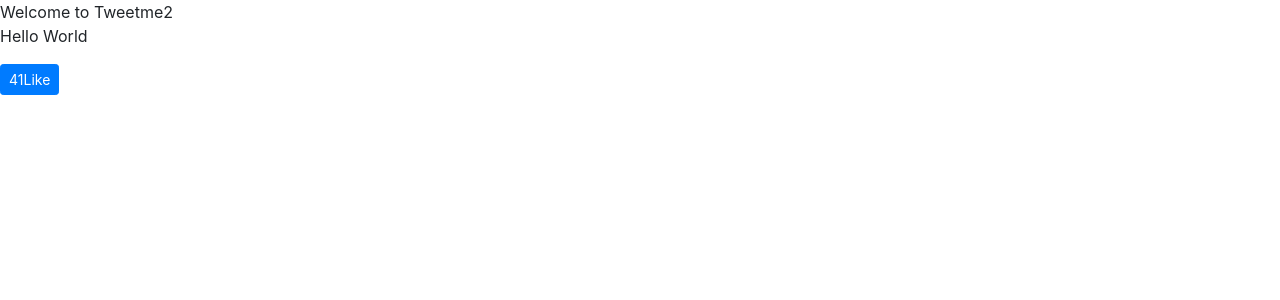
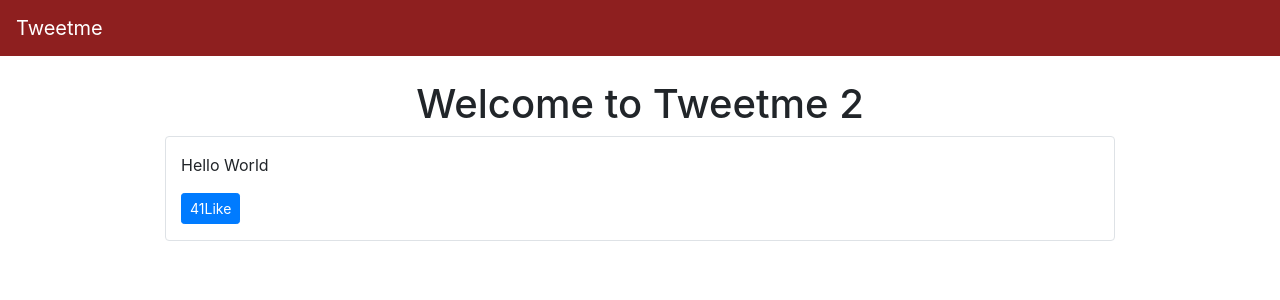
Before and after one commit to alexangria1992/Twitter-Clone, a Django app: page / in a window 1280 px wide. Shown: the top 300 px of the page. Run offline with Django 3.2, Linux system fonts and the light colour scheme; data comes from the database, SQL or seed files in the repository; some libraries are stand-ins or nearby versions.

Commit message:
Rapid Implement of Bootstrap Theme

```diff
--- a/Tweetme2/templates/base.html
+++ b/Tweetme2/templates/base.html
@@ -5,12 +5,21 @@
     <meta charset="utf-8">
     <meta name="viewport" content="width=device-width, initial-scale=1, shrink-to-fit=no">
     <link rel="stylesheet" href="https://stackpath.bootstrapcdn.com/bootstrap/4.4.1/css/bootstrap.min.css" integrity="sha384-Vkoo8x4CGsO3+Hhxv8T/Q5PaXtkKtu6ug5TOeNV6gBiFeWPGFN9MuhOf23Q9Ifjh" crossorigin="anonymous">
-
+    <style>
+        .bg-tweetme {
+            background-color: #8e1f1f!important;
+        }
+    </style>
     <title> Tweetme2!</title>
 </head>
 
 <body>
-    {% block content %} {% endblock content %}
+    {% include "components/navbar.html" %}
+    <div class="container">
+
+
+        {% block content %} {% endblock content %}
+    </div>
 
     <!-- Optional JavaScript -->
     <!-- jQuery first, then Popper.js, then Bootstrap JS -->
--- /dev/null
+++ b/Tweetme2/templates/components/navbar.html
@@ -0,0 +1,35 @@
+<nav class="navbar navbar-expand-lg navbar-dark bg-tweetme mb-4">
+    <a class="navbar-brand" href="/">Tweetme</a>
+    <button class="navbar-toggler" type="button" data-toggle="collapse" data-target="#navbarSupportedContent" aria-controls="navbarSupportedContent" aria-expanded="false" aria-label="Toggle navigation">
+      <span class="navbar-toggler-icon"></span>
+    </button>
+
+    <div class="collapse navbar-collapse d-none" id="navbarSupportedContent">
+        <ul class="navbar-nav mr-auto d-none">
+            <li class="nav-item active">
+                <a class="nav-link" href="#">Home <span class="sr-only">(current)</span></a>
+            </li>
+            <li class="nav-item">
+                <a class="nav-link" href="#">Link</a>
+            </li>
+            <li class="nav-item dropdown">
+                <a class="nav-link dropdown-toggle" href="#" id="navbarDropdown" role="button" data-toggle="dropdown" aria-haspopup="true" aria-expanded="false">
+            Dropdown
+          </a>
+                <div class="dropdown-menu" aria-labelledby="navbarDropdown">
+                    <a class="dropdown-item" href="#">Action</a>
+                    <a class="dropdown-item" href="#">Another action</a>
+                    <div class="dropdown-divider"></div>
+                    <a class="dropdown-item" href="#">Something else here</a>
+                </div>
+            </li>
+            <li class="nav-item">
+                <a class="nav-link disabled" href="#" tabindex="-1" aria-disabled="true">Disabled</a>
+            </li>
+        </ul>
+        <form class="form-inline my-2 my-lg-0 d-none">
+            <input class="form-control mr-sm-2" type="search" placeholder="Search" aria-label="Search">
+            <button class="btn btn-outline-success my-2 my-sm-0" type="submit">Search</button>
+        </form>
+    </div>
+</nav>
--- a/Tweetme2/templates/pages/home.html
+++ b/Tweetme2/templates/pages/home.html
@@ -1,6 +1,11 @@
-{% extends 'base.html' %} {% block content %} Welcome to Tweetme2
+{% extends 'base.html' %} {% block content %}
+<div class="row">
+    <div class="col text-center">
+        <h1>Welcome to Tweetme 2</h1>
+    </div>
+</div>
 
-<div id="tweets">
+<div class="row" id="tweets">
     Loading...
 </div>
 
@@ -27,7 +32,7 @@
     }
 
     function formatTweetElement(tweet) {
-        var formattedTweet = "<div class='mb-4 tweet' id='tweet-id'" + tweet.id +
+        var formattedTweet = "<div class='col-12 col-md-10 mx-auto border rounded py-3 mb-4 tweet' id='tweet-id'" + tweet.id +
             "'><p>" + tweet.content +
             "</p><div class='btn-group'>" +
             LikeBtn(tweet) + "</div></div>"
```
Also changed, not shown: Tweetme2/templates/components/footer.html (added).
